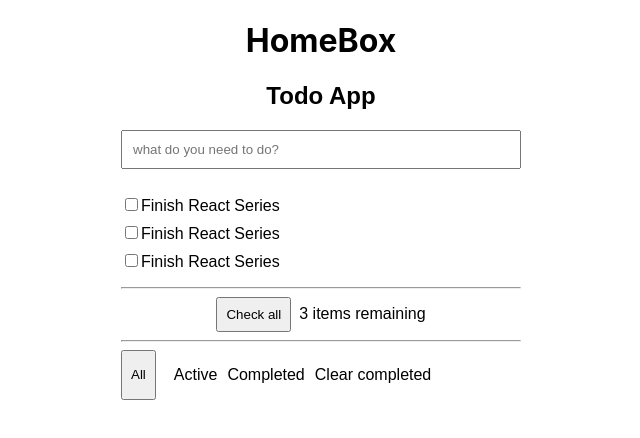
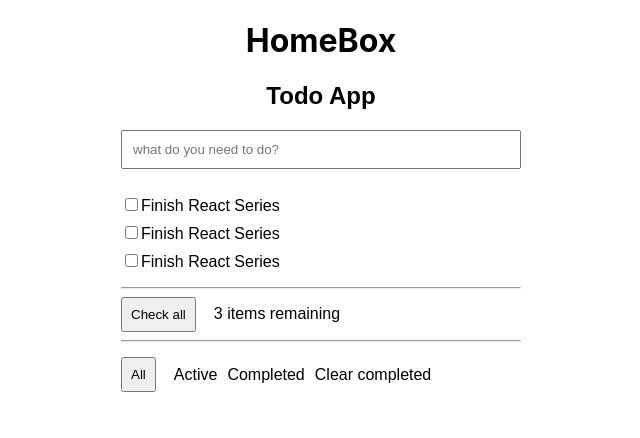
Before and after one commit to victor90braz/homebox-frontend, a React (Create React App) app: page / in a window 1280 px wide. Shown: the top 438 px of the page, without its empty margins (319-959 px from the left). Built offline with nearby package versions, Linux system fonts and the light colour scheme.

Commit message:
create a form todolist

```diff
--- a/src/components/Form.jsx
+++ b/src/components/Form.jsx
@@ -34,6 +34,7 @@ export default function Form() {
   const othersButtonContainer = {
     display: "flex",
     gap: "10px",
+    alignItems: "center",
   };
 
   return (
@@ -74,7 +75,7 @@ export default function Form() {
 
       <hr />
 
-      <div>
+      <div style={othersButtonContainer}>
         <button style={buttonStyle}>Check all</button>
         <span>3 items remaining</span>
       </div>
```
